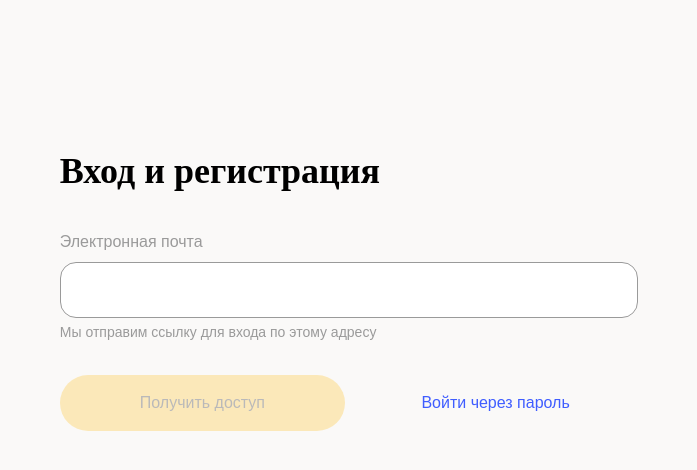
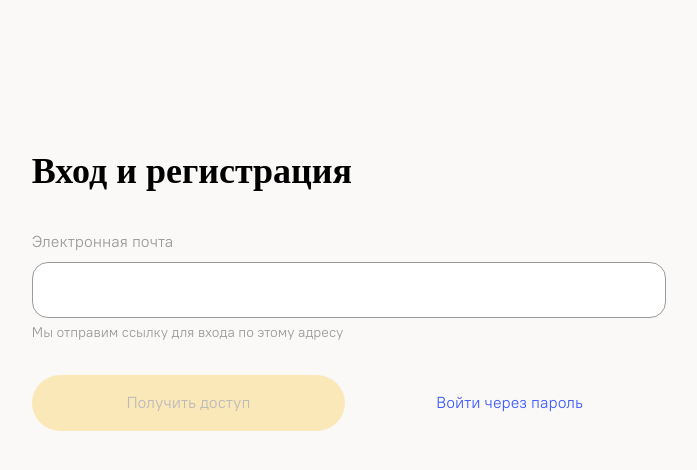
Before and after one commit to tough-dev-school/lms-frontend-v2, a Vue app: page /login in a window 1280 px wide. Shown: the top 470 px of the page, without its empty margins (291-988 px from the left). Built offline with nearby package versions, Linux system fonts and the light colour scheme; the HTML template or start-up script is replaced by a standard one.

Commit message:
custom font added to body

```diff
--- a/tailwind.config.js
+++ b/tailwind.config.js
@@ -18,7 +18,7 @@ module.exports = {
   theme: {
     fontFamily: {
       display: 'serif',
-      body: 'sans-serif',
+      body: ['PT Root UI', 'sans-serif'],
     },
     colors: {
       offwhite: { DEFAULT: '#faf9f8' },
```
